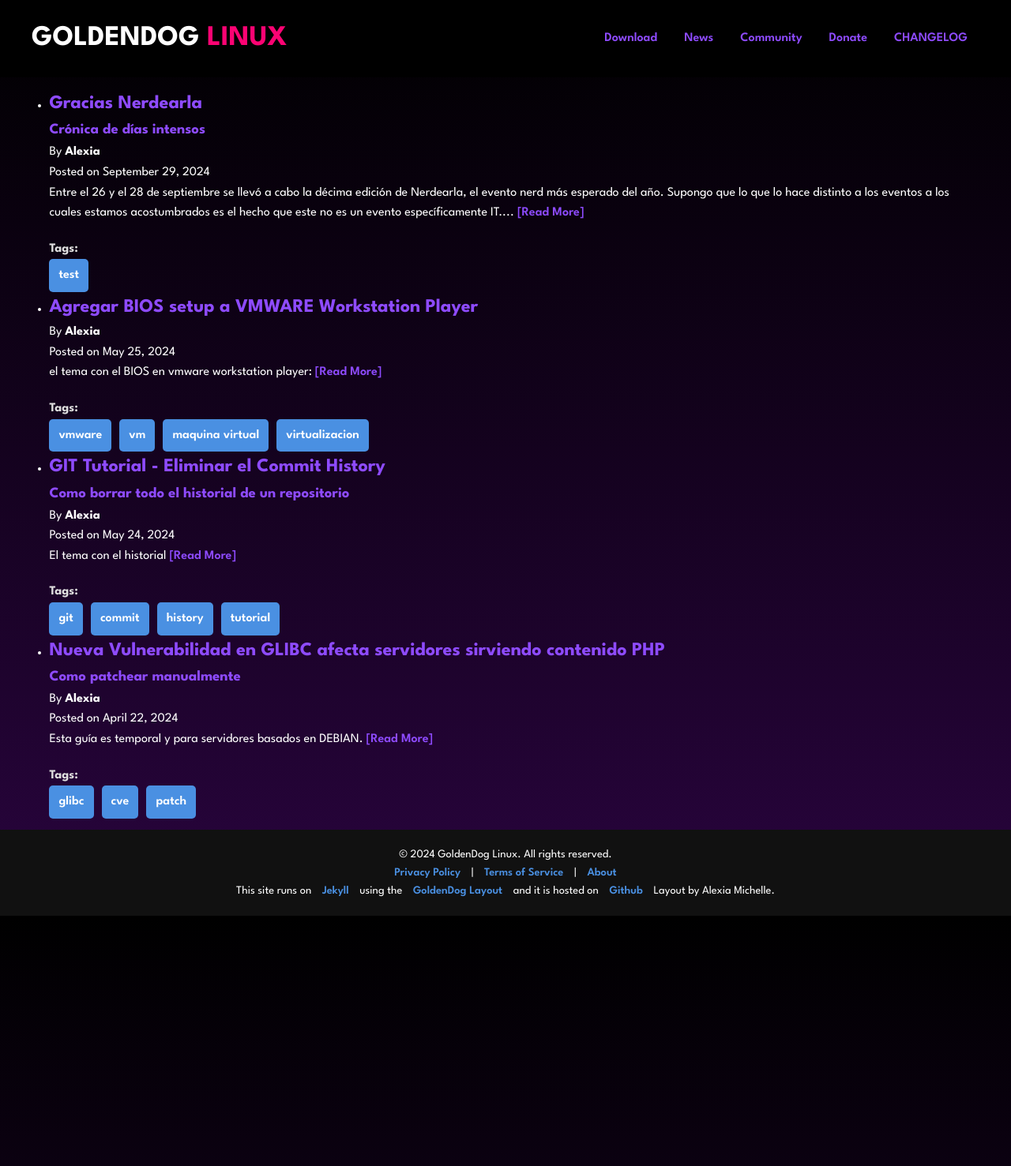
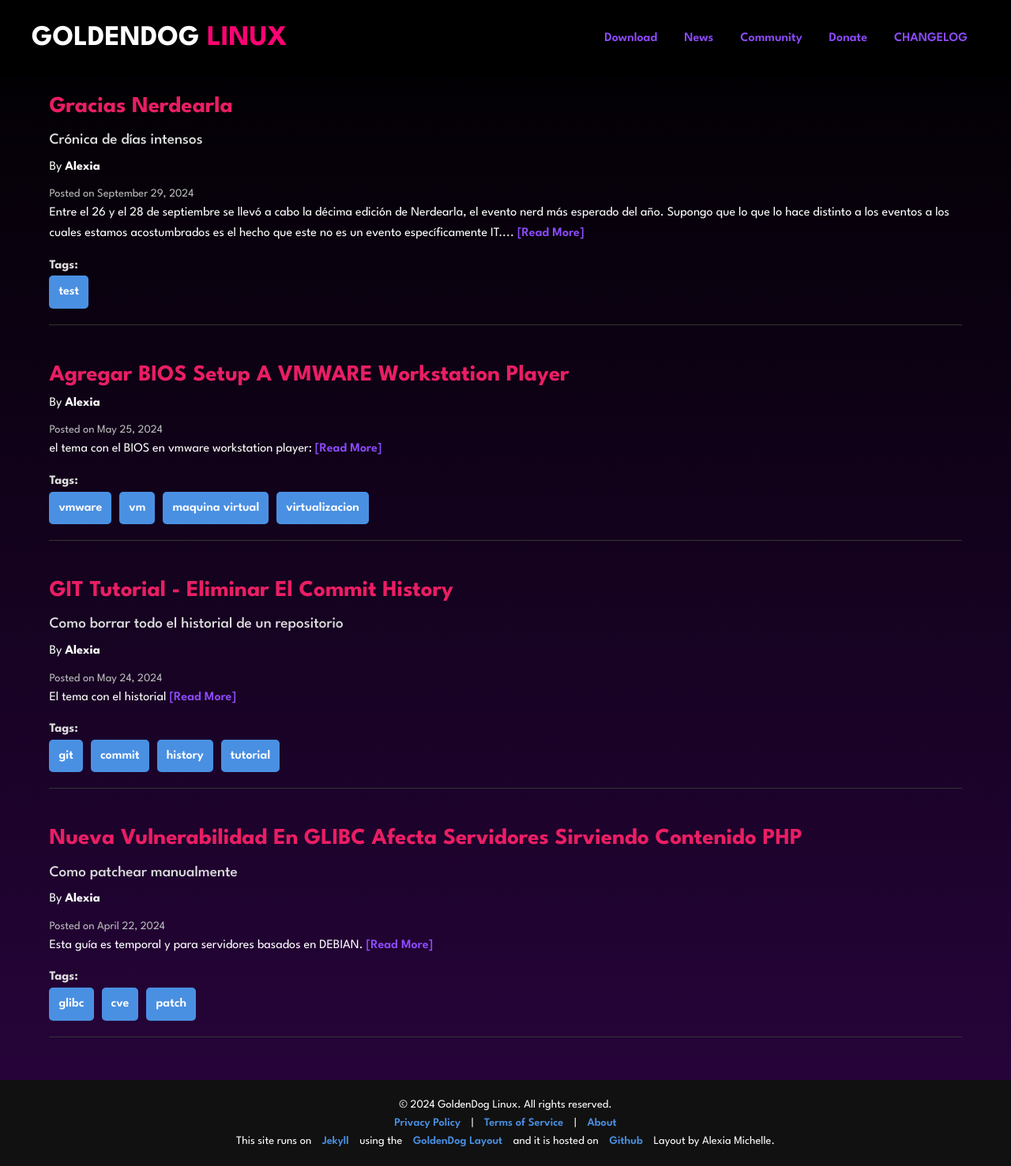
Before and after one commit to goldendoglinux/goldendoglinux.github.io, a Jekyll site: the page built from news.html, in a window 1280 px wide. Shown: the whole page at 79% size. Built offline with Jekyll 4.4.1, drawn with Linux system fonts in a browser that asks for light colours; nearby versions of some CDN libraries; some web fonts are replaced.

Commit message:
fix css blog title style in previews 2nd attempt

```diff
--- a/assets/css/goldendog.css
+++ b/assets/css/goldendog.css
@@ -359,54 +359,103 @@ padding: 0.9rem;
 
 /* BLOG PREVIEW STYLE */
 
-/* Post Title Styling */
-.blog-post h2 {
-  font-size: 1.8rem; /* Larger font size for better emphasis */
-  font-weight: 700; /* Make the title bold */
-  margin-bottom: 10px; /* Space below the title */
-  color: #e91e63; /* Vibrant pink for the titles */
-  text-transform: capitalize; /* Capitalize each word for readability */
-}
-
-/* Title hover effect */
-.blog-post h2 a {
-  color: inherit; /* Keep the same color as the parent */
-  text-decoration: none; /* Remove underline for cleaner look */
-  transition: color 0.3s ease; /* Smooth color change */
-}
-
-.blog-post h2 a:hover {
-  color: #9a67ea; /* Subtle purple when hovered */
-}
-
-/* Subtitle Styling */
-.blog-post h3 {
-  font-size: 1.3rem; /* Slightly smaller than the title */
-  font-weight: 500; /* Medium weight */
-  margin-bottom: 5px; /* Small spacing */
-  color: #fff; /* White color for subtitles */
-}
-
-/* Remove Bullets from Post Titles */
-.blog-post ul {
-  list-style: none; /* Remove the bullets */
+/* General Styling for Post List */
+.posts-list {
+  list-style: none; /* Remove default bullets */
   padding: 0; /* Remove default padding */
   margin: 0; /* Remove default margin */
 }
 
-/* General Styling for Post Previews */
-.blog-post {
-  margin-bottom: 40px; /* Add spacing between posts */
-  border-bottom: 1px solid #333; /* Separator between posts */
-  padding-bottom: 20px; /* Space inside post previews */
+/* Individual Post Previews */
+.post-preview {
+  margin-bottom: 40px; /* Spacing between posts */
+  padding-bottom: 20px; /* Padding inside each post */
+  border-bottom: 1px solid #333; /* Subtle separator between posts */
 }
 
-/* Responsive Adjustments for Post Titles */
+/* Post Title Styling */
+.post-title {
+  font-size: 1.8rem; /* Larger font size for emphasis */
+  font-weight: 700; /* Bold title */
+  margin: 0; /* Remove default margins */
+  color: #e91e63; /* Vibrant pink color */
+  text-transform: capitalize; /* Capitalize titles */
+}
+
+/* Hover Effect for Post Titles */
+.post-title:hover,
+.post-title a:hover {
+  color: #9a67ea; /* Change color to purple on hover */
+  text-decoration: none; /* Remove underline */
+}
+
+/* Post Subtitle Styling */
+.post-subtitle {
+  font-size: 1.2rem; /* Smaller than the title */
+  font-weight: 500; /* Medium weight */
+  margin: 5px 0; /* Space above and below */
+  color: #ddd; /* Soft white */
+}
+
+/* Post Metadata Styling */
+.post-meta {
+  font-size: 0.9rem; /* Smaller text for meta info */
+  color: #bbb; /* Subtle gray color */
+  margin-top: 10px; /* Spacing above metadata */
+}
+
+/* Styling for the Blog Tags Section */
+.blog-tags {
+  margin-top: 15px;
+}
+
+.blog-tags span {
+  font-weight: bold;
+  margin-right: 10px;
+  color: #ddd; /* Softer white for "Tags:" label */
+}
+
+/* Tags as Inline Links */
+.blog-tags ul {
+  list-style: none; /* Remove default bullets */
+  padding: 0; /* Remove padding */
+  margin: 0; /* Remove margin */
+  display: flex; /* Arrange tags horizontally */
+  flex-wrap: wrap; /* Wrap to next line if necessary */
+}
+
+.blog-tags li {
+  margin-right: 10px; /* Space between tags */
+}
+
+.blog-tags a {
+  display: inline-block;
+  padding: 8px 12px; /* Button-like appearance */
+  color: #fff; /* White text */
+  background-color: #4a90e2; /* Blue background */
+  border-radius: 5px; /* Rounded corners */
+  text-decoration: none; /* No underline */
+  transition: background 0.3s ease, transform 0.2s ease;
+}
+
+/* Hover Effect for Tags */
+.blog-tags a:hover {
+  background-color: #9a67ea; /* Lighter purple */
+  transform: scale(1.05); /* Slight zoom on hover */
+}
+
+/* Responsive Adjustments for Titles and Tags */
 @media (max-width: 768px) {
-  .blog-post h2 {
-    font-size: 1.5rem; /* Adjust size for small screens */
+  .post-title {
+    font-size: 1.5rem; /* Adjust size for smaller screens */
   }
-  .blog-post h3 {
-    font-size: 1.1rem; /* Adjust subtitle size */
+
+  .post-subtitle {
+    font-size: 1rem; /* Adjust subtitle size */
+  }
+
+  .blog-tags a {
+    font-size: 0.9rem; /* Slightly smaller text */
+    padding: 6px 10px; /* Adjust padding */
   }
 }
```
